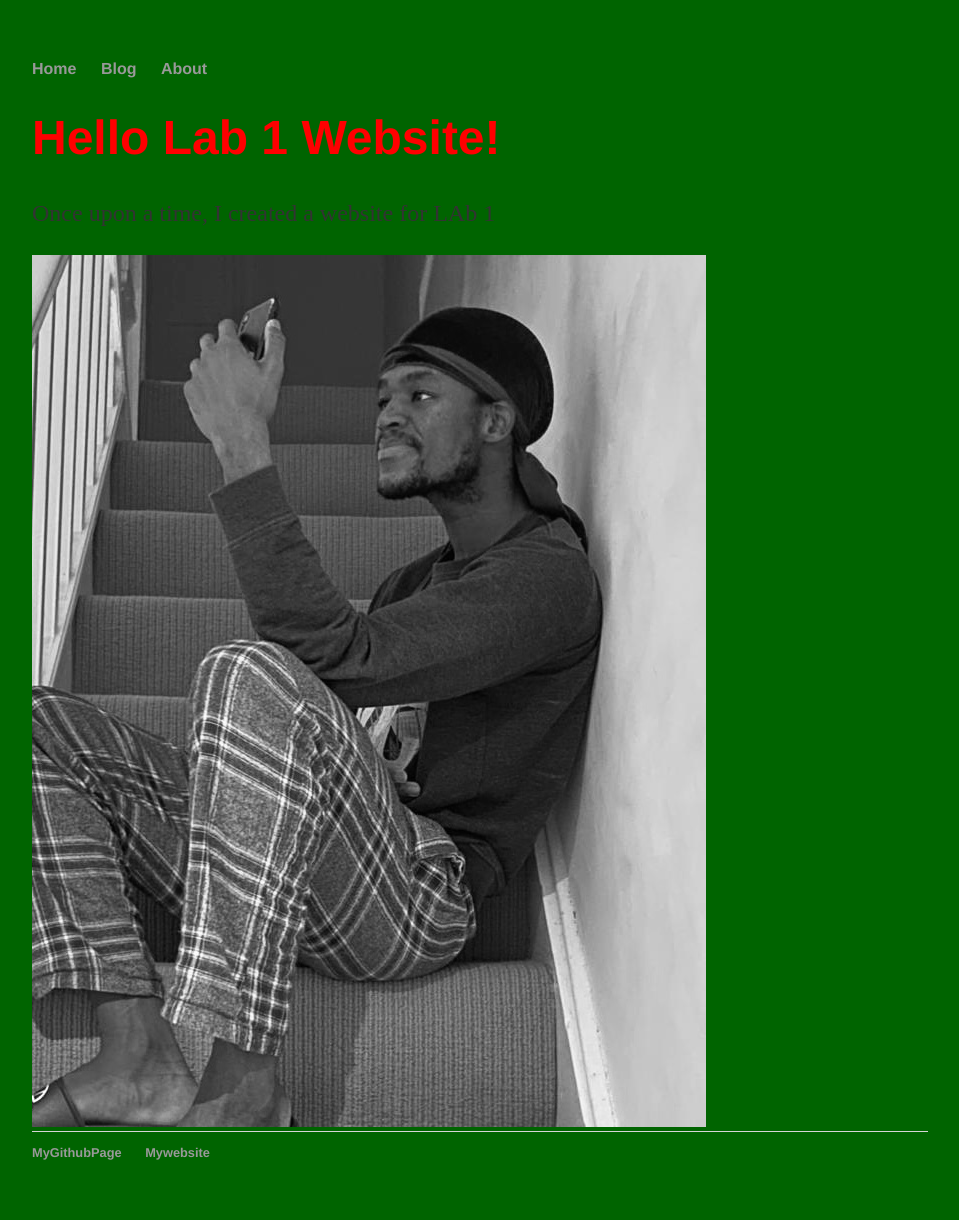
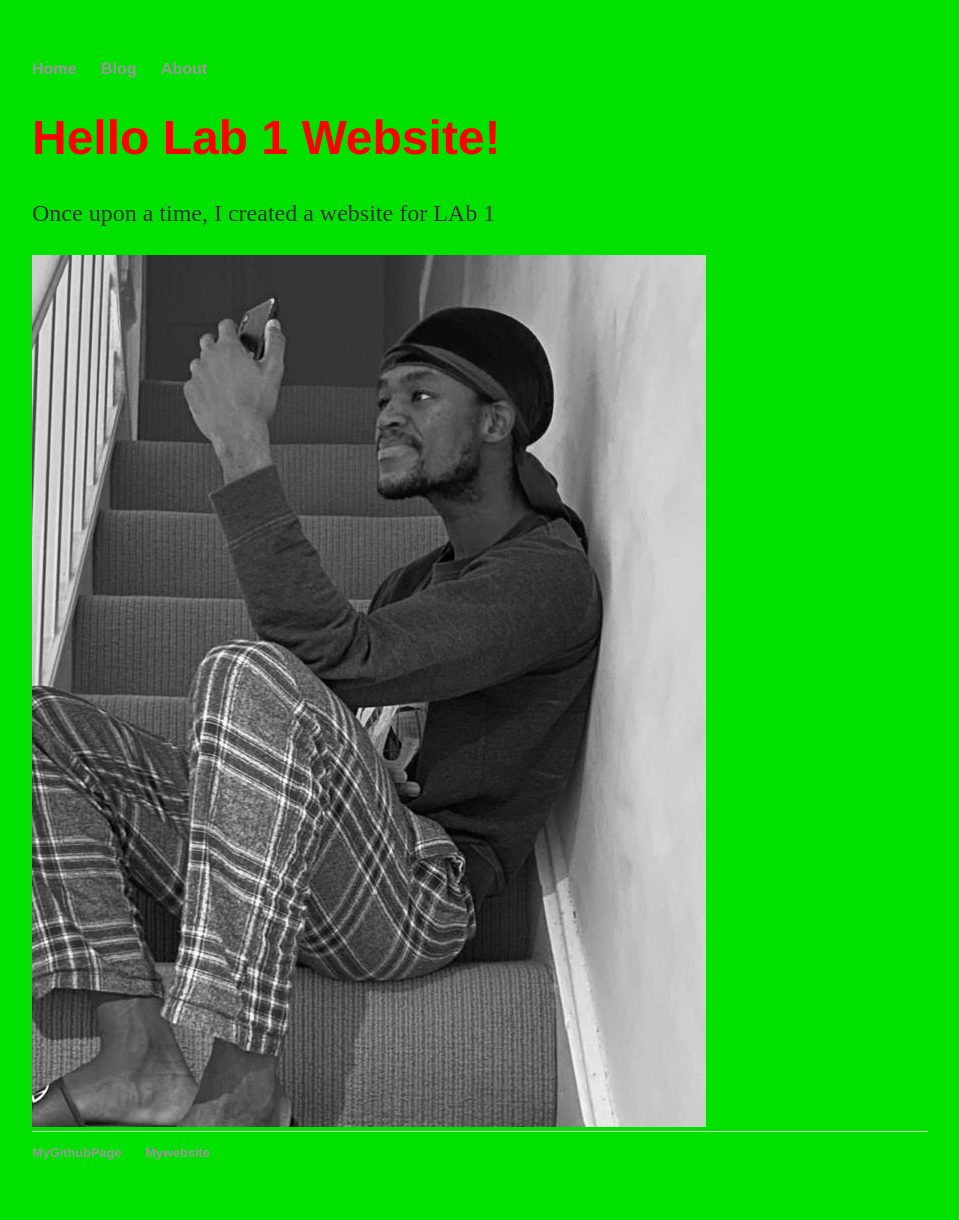
Before and after one commit to KagoPrezRantsho/KagoPrezRantsho.github.io, a Jekyll site: the page built from index.html, in a window 1280 px wide. Shown: the whole page, without its empty margins (160-1119 px from the left). Built offline with Jekyll 4.4.1, drawn with Linux system fonts in a browser that asks for light colours.

Commit message:
Update main.css

```diff
--- a/css/main.css
+++ b/css/main.css
@@ -5,7 +5,7 @@ body {
 
 }
 html{
-  background-color:rgb(0,100,0);
+  background-color:rgb(0,225,0);
 }
 h1 {
   font-size: 3em;
```
